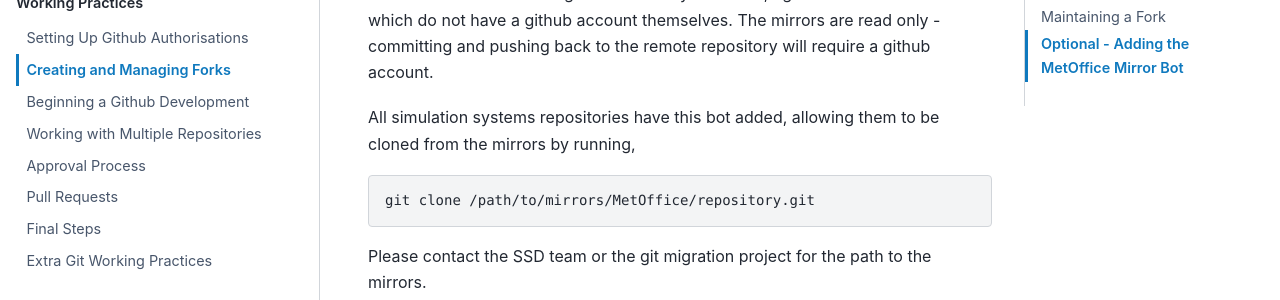
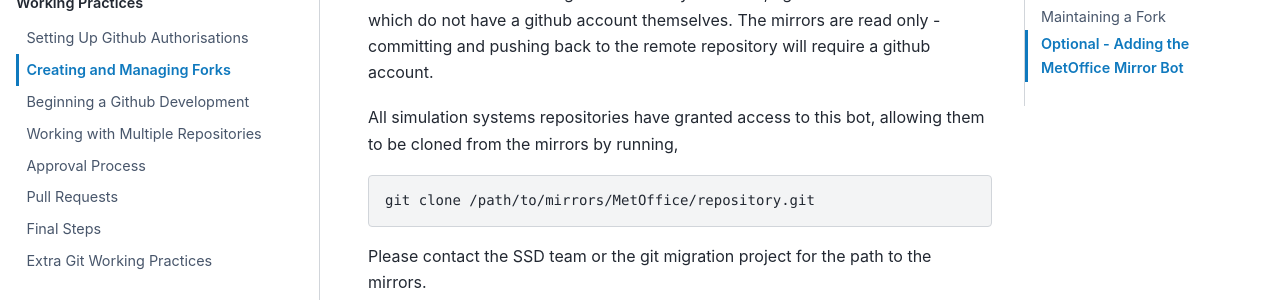
Before and after one commit to MetOffice/simulation-systems, a Sphinx documentation site: the page built from source/WorkingPractices/forking.rst, in a window 1280 px wide and 900 px high, scrolled down 2456 px. Shown: the part 153-453 px from the top of the window. Built offline with Sphinx 7.4.7 and the PyData theme 0.15.4, drawn with Linux system fonts in a browser that asks for light colours.

Commit message:
Update source/WorkingPractices/forking.rst
Co-authored-by: Jenny Hickson <61183013+jennyhickson@users.noreply.github.com>

```diff
--- a/source/WorkingPractices/forking.rst
+++ b/source/WorkingPractices/forking.rst
@@ -163,7 +163,7 @@ shared accounts which do not have a github account themselves. The mirrors are
 read only - committing and pushing back to the remote repository will require a
 github account.
 
-All simulation systems repositories have this bot added, allowing them to be
+All simulation systems repositories have granted access to this bot, allowing them to be
 cloned from the mirrors by running,
 
 .. code-block:: shell
```
